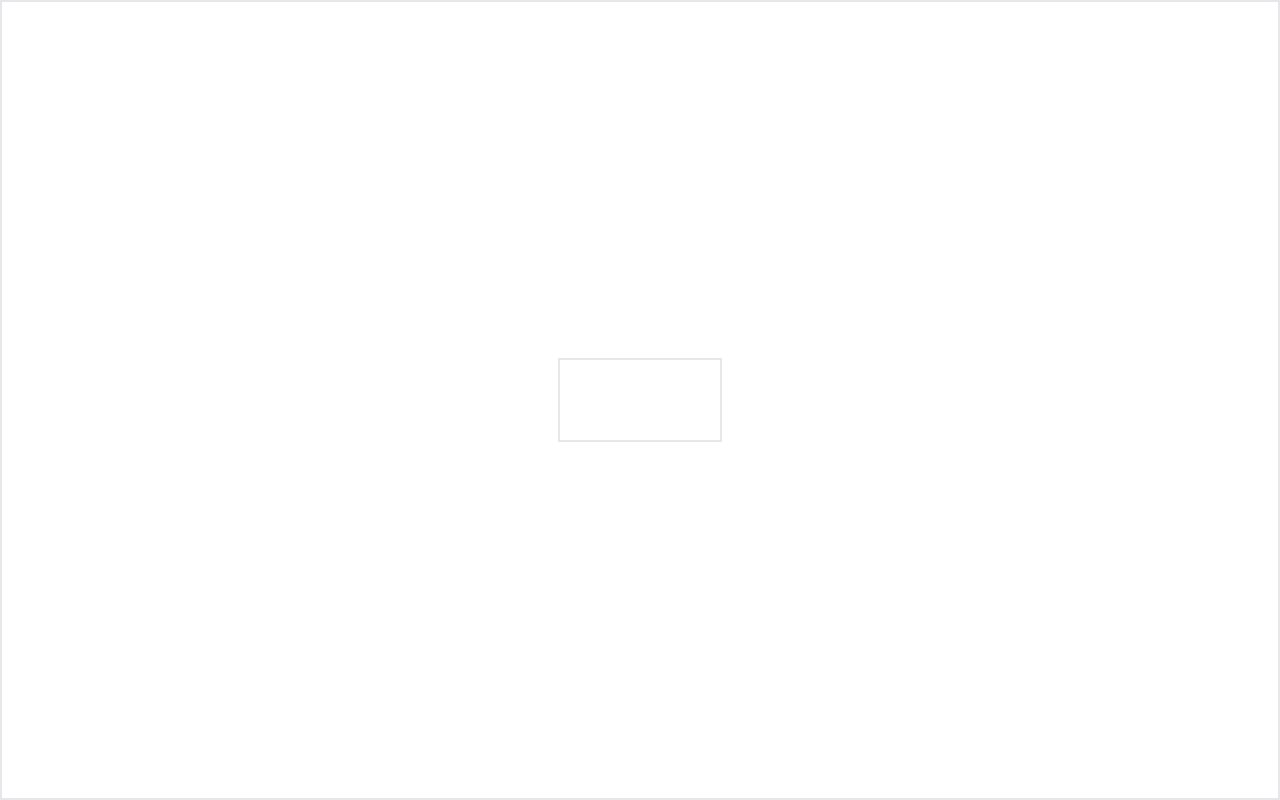
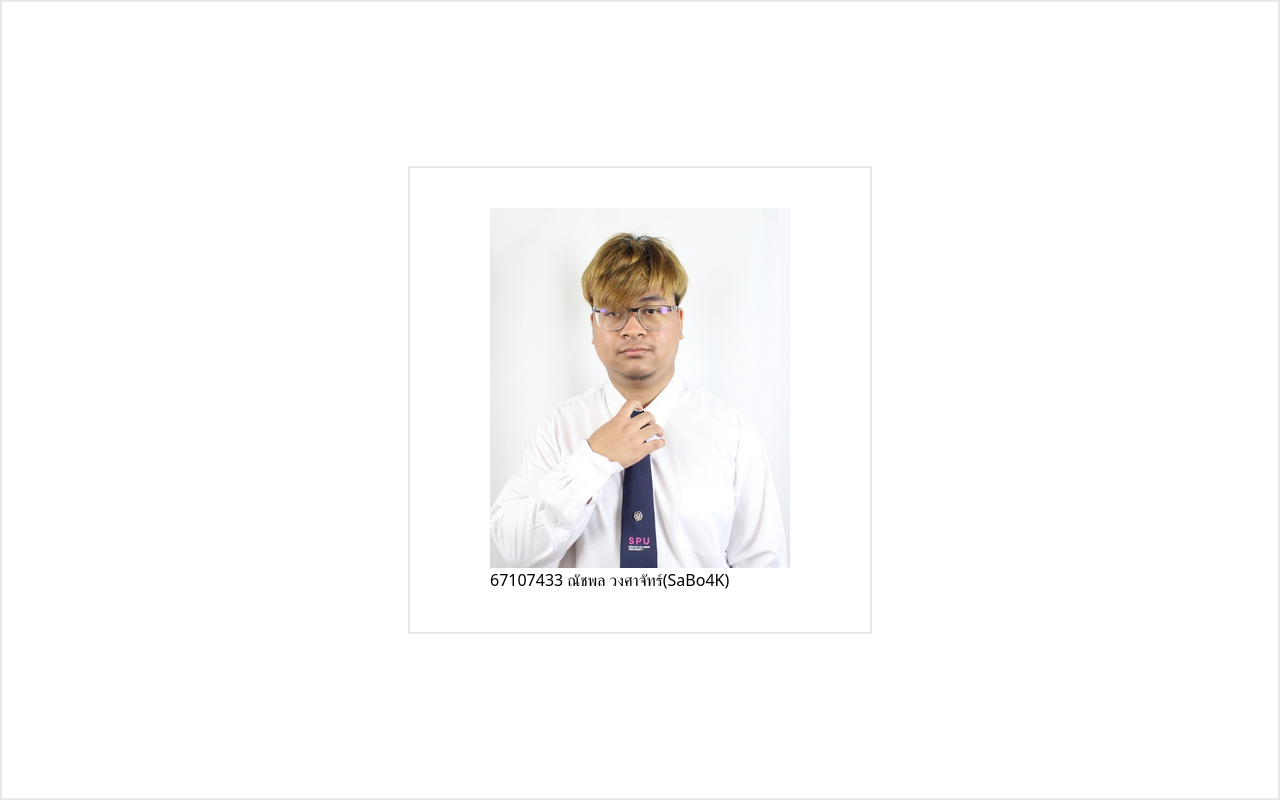
Before and after one commit to qonnow/week2, a plain HTML site: page index.html in a window 1280 px wide. Drawn offline with nearby package versions, Linux system fonts and the light colour scheme.

Commit message:
67107433 add info

```diff
--- a/index.html
+++ b/index.html
@@ -15,7 +15,10 @@
                     <!-- 67097950 -->
                 <div></div>
                     <!-- 67107433 -->
-                <div></div>
+                <div>
+                    <img src="67107433.jpg" alt="ณัชพล วงศาจัทร์">
+                    <p>67107433 ณัชพล วงศาจัทร์(SaBo4K)</p>
+                </div>
                     <!-- 67115588 -->
                 <div></div>
                     <!-- 67118456 -->
```
Also changed, not shown: 67107433.jpg (added).
